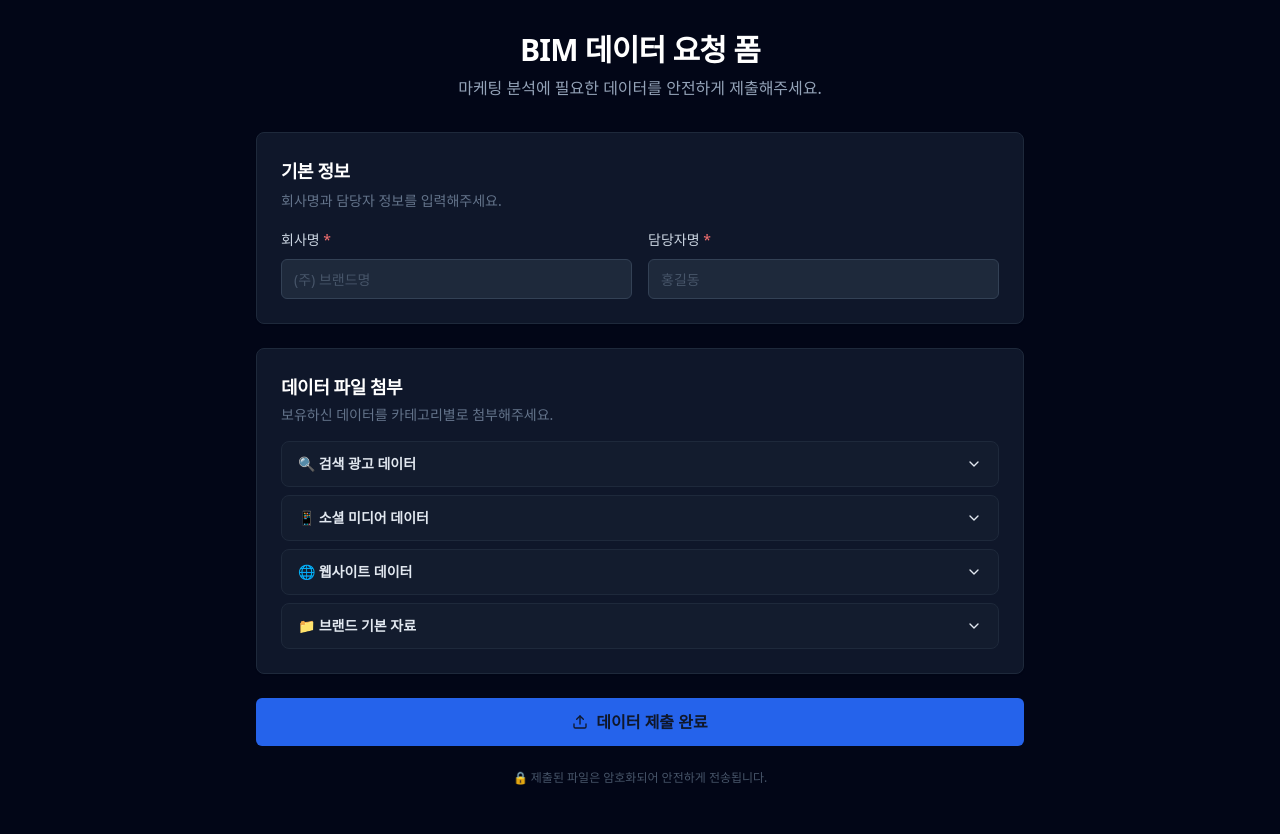
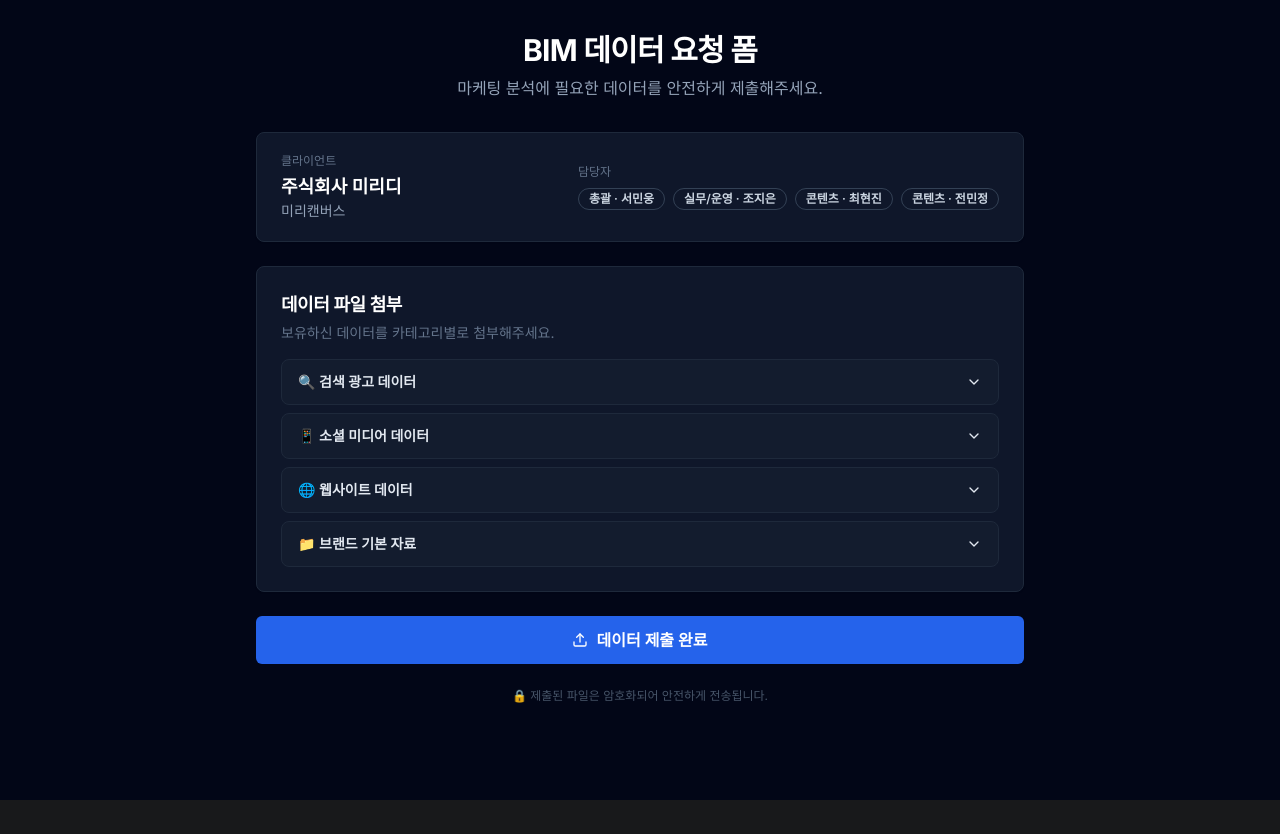
Before and after one commit to makim-414/bim-data-request, a React (Vite) app: page / in a window 1280 px wide. After the commit the page ends 800 px from the top, so only its background shows below. Built offline with nearby package versions, Linux system fonts and the light colour scheme.

Commit message:
fix: hardcode client info, remove input fields

```diff
--- a/src/App.tsx
+++ b/src/App.tsx
@@ -1,7 +1,5 @@
 import { useState, useRef } from "react"
 import { Button } from "@/components/ui/button"
-import { Input } from "@/components/ui/input"
-import { Label } from "@/components/ui/label"
 import { Card, CardContent, CardHeader, CardTitle, CardDescription } from "@/components/ui/card"
 import { Badge } from "@/components/ui/badge"
 import {
@@ -223,8 +221,8 @@ function FileUploader({
 type SubmitStatus = "idle" | "loading" | "success" | "error"
 
 export default function App() {
-  const [company, setCompany] = useState("")
-  const [manager, setManager] = useState("")
+  const [company] = useState("주식회사 미리디")
+  const [manager] = useState("조지은")
   const [sections, setSections] = useState<SectionMap>(initialSections)
   const [status, setStatus] = useState<SubmitStatus>("idle")
   const [errorMsg, setErrorMsg] = useState("")
@@ -318,44 +316,29 @@ export default function App() {
           </p>
         </div>
 
+        {/* 클라이언트 정보 (고정) */}
+        <Card className="border-slate-800 bg-slate-900 mb-6">
+          <CardContent className="pt-5 pb-5">
+            <div className="flex items-center justify-between flex-wrap gap-4">
+              <div>
+                <p className="text-xs text-slate-500 mb-1">클라이언트</p>
+                <p className="text-white font-semibold text-lg">주식회사 미리디</p>
+                <p className="text-slate-400 text-sm">미리캔버스</p>
+              </div>
+              <div className="flex flex-col gap-1 text-sm">
+                <p className="text-slate-500 text-xs mb-1">담당자</p>
+                <div className="flex gap-2 flex-wrap">
+                  <Badge variant="outline" className="border-slate-700 text-slate-300">총괄 · 서민웅</Badge>
+                  <Badge variant="outline" className="border-slate-700 text-slate-300">실무/운영 · 조지은</Badge>
+                  <Badge variant="outline" className="border-slate-700 text-slate-300">콘텐츠 · 최현진</Badge>
+                  <Badge variant="outline" className="border-slate-700 text-slate-300">콘텐츠 · 전민정</Badge>
+                </div>
+              </div>
+            </div>
+          </CardContent>
+        </Card>
+
         <form onSubmit={handleSubmit} className="space-y-6">
-          {/* 기본 정보 */}
-          <Card className="border-slate-800 bg-slate-900">
-            <CardHeader className="pb-4">
-              <CardTitle className="text-lg text-white">기본 정보</CardTitle>
-              <CardDescription className="text-slate-500">
-                회사명과 담당자 정보를 입력해주세요.
-              </CardDescription>
-            </CardHeader>
-            <CardContent className="grid gap-4 sm:grid-cols-2">
-              <div className="space-y-2">
-                <Label htmlFor="company" className="text-slate-300">
-                  회사명 <span className="text-red-400">*</span>
-                </Label>
-                <Input
-                  id="company"
-                  placeholder="(주) 브랜드명"
-                  value={company}
-                  onChange={(e) => setCompany(e.target.value)}
-                  className="border-slate-700 bg-slate-800 text-white placeholder:text-slate-600 focus-visible:ring-blue-500"
-                  required
-                />
-              </div>
-              <div className="space-y-2">
-                <Label htmlFor="manager" className="text-slate-300">
-                  담당자명 <span className="text-red-400">*</span>
-                </Label>
-                <Input
-                  id="manager"
-                  placeholder="홍길동"
-                  value={manager}
-                  onChange={(e) => setManager(e.target.value)}
-                  className="border-slate-700 bg-slate-800 text-white placeholder:text-slate-600 focus-visible:ring-blue-500"
-                  required
-                />
-              </div>
-            </CardContent>
-          </Card>
 
           {/* 데이터 카테고리별 Accordion */}
           <Card className="border-slate-800 bg-slate-900">
--- a/src/index.css
+++ b/src/index.css
@@ -1,30 +1,32 @@
+@import url('https://fonts.googleapis.com/css2?family=Inter:wght@400;500;600;700&display=swap');
+
 @tailwind base;
 @tailwind components;
 @tailwind utilities;
 
 @layer base {
   :root {
-    --background: 222.2 84% 4.9%;
-    --foreground: 210 40% 98%;
-    --card: 222.2 84% 4.9%;
-    --card-foreground: 210 40% 98%;
-    --popover: 222.2 84% 4.9%;
-    --popover-foreground: 210 40% 98%;
-    --primary: 217.2 91.2% 59.8%;
-    --primary-foreground: 222.2 47.4% 11.2%;
-    --secondary: 217.2 32.6% 17.5%;
-    --secondary-foreground: 210 40% 98%;
-    --muted: 217.2 32.6% 17.5%;
-    --muted-foreground: 215 20.2% 65.1%;
-    --accent: 217.2 32.6% 17.5%;
-    --accent-foreground: 210 40% 98%;
+    --background: 240 5% 10%;
+    --foreground: 0 0% 100%;
+    --card: 240 5% 13%;
+    --card-foreground: 0 0% 100%;
+    --popover: 240 5% 13%;
+    --popover-foreground: 0 0% 100%;
+    --primary: 142 71% 45%;
+    --primary-foreground: 0 0% 100%;
+    --secondary: 240 4% 19%;
+    --secondary-foreground: 0 0% 100%;
+    --muted: 240 4% 19%;
+    --muted-foreground: 240 2% 61%;
+    --accent: 240 4% 15%;
+    --accent-foreground: 0 0% 100%;
     --destructive: 0 62.8% 30.6%;
     --destructive-foreground: 210 40% 98%;
-    --border: 217.2 32.6% 17.5%;
-    --input: 217.2 32.6% 17.5%;
-    --ring: 224.3 76.3% 48%;
+    --border: 240 4% 19%;
+    --input: 240 5% 13%;
+    --ring: 142 71% 45%;
     --radius: 0.5rem;
-    --chart-1: 220 70% 50%;
+    --chart-1: 142 71% 45%;
     --chart-2: 160 60% 45%;
     --chart-3: 30 80% 55%;
     --chart-4: 280 65% 60%;
@@ -38,5 +40,8 @@
   }
   body {
     @apply bg-background text-foreground;
+    font-family: 'Inter', -apple-system, BlinkMacSystemFont, 'Segoe UI', sans-serif;
+    background-color: #18191b;
+    color: #ffffff;
   }
 }
```
Also changed, not shown: 1 other file (tests, documents, lock files or other folders).
